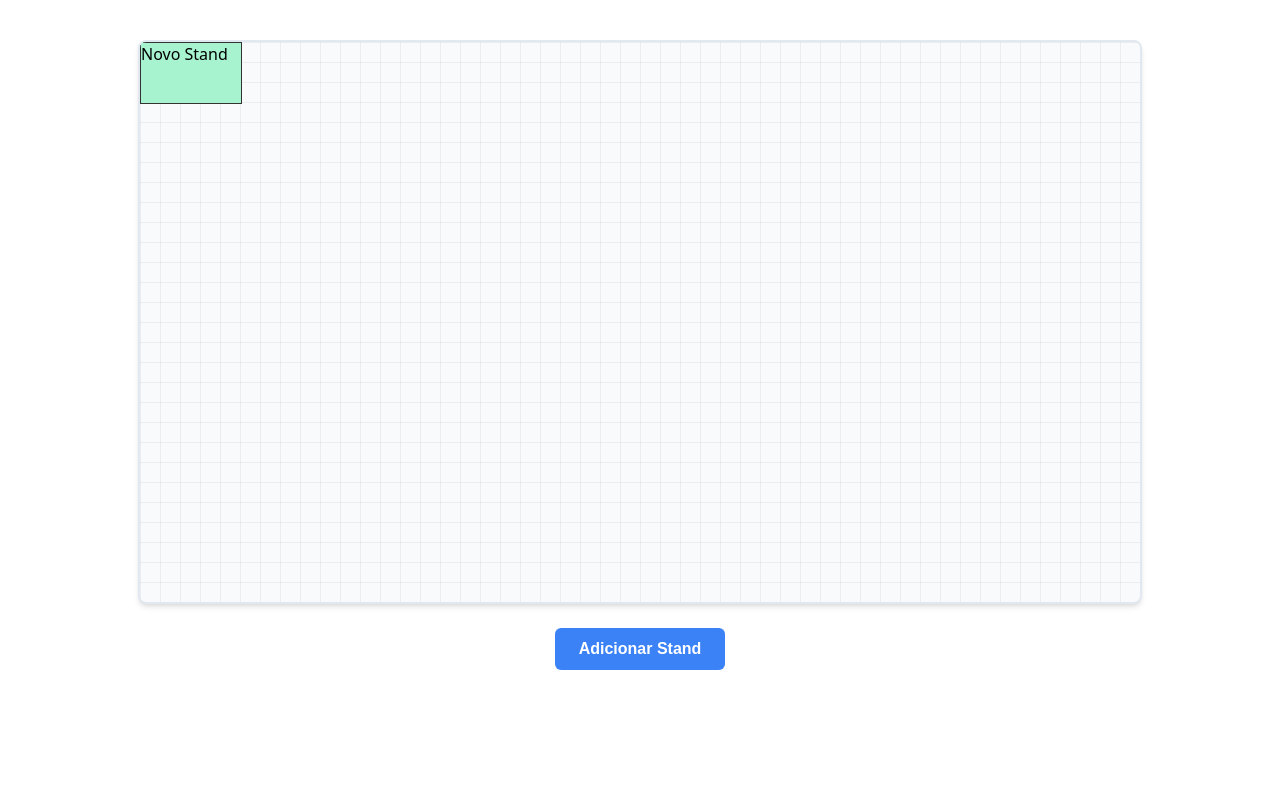
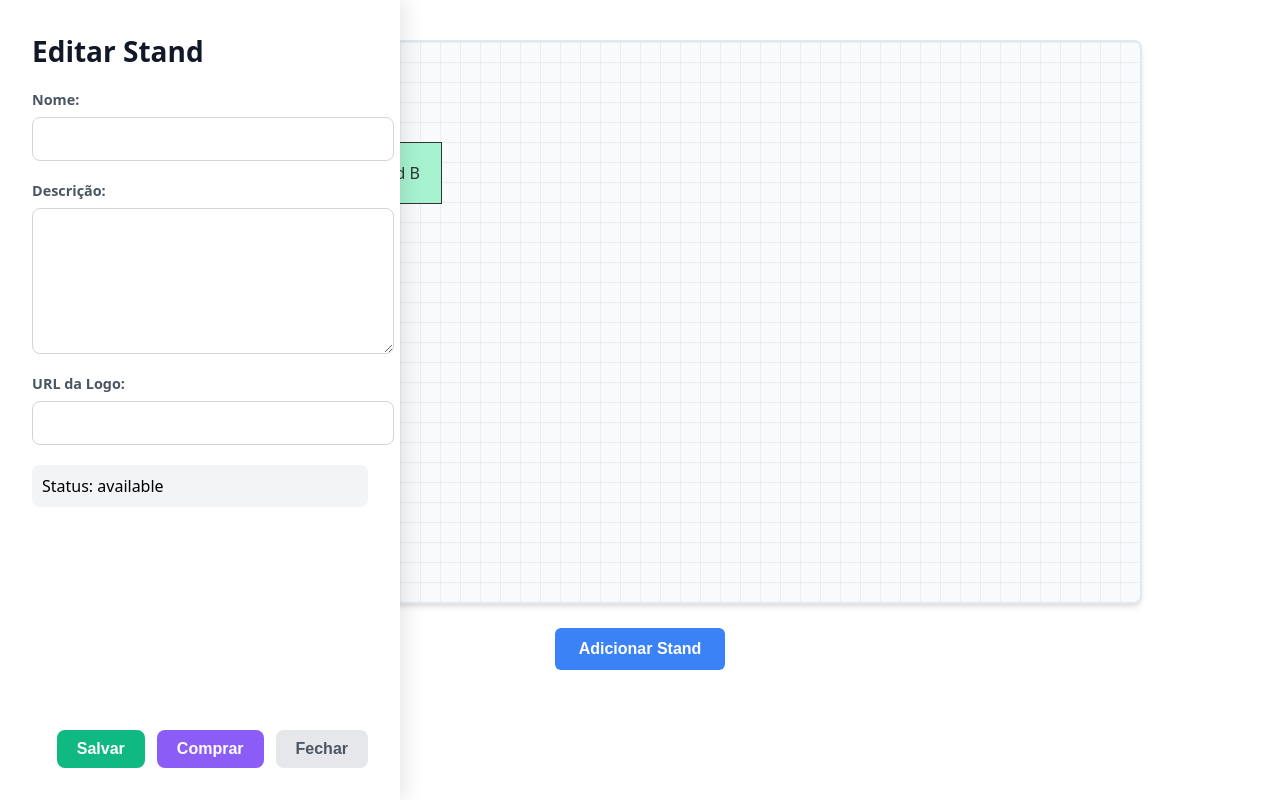
Before and after one commit to LansyLord/stands-map, an Angular app: page / in a window 1280 px wide. Both pictures are taken after a click on the button "Adicionar Stand". Built offline with nearby package versions, Linux system fonts and the light colour scheme.

Commit message:
Ajusta scss do stand para permitir Drag and drop + conserta formulário de edição de stand

```diff
--- a/src/app/components/map-container/map-container.component.html
+++ b/src/app/components/map-container/map-container.component.html
@@ -6,8 +6,12 @@
     cdkDrag [cdkDragFreeDragPosition]="stand.position" (cdkDragEnded)="onStandMoved($event, stand.id)" [ngClass]="stand.status">
   </app-stand>
 </div>
-<button (click)="addNewStand()">Adicionar Stand</button>
 
-<app-stand-editor *ngIf="selectedStand" [stand]="selectedStand" (onClose)="closeEditor()"
-    (onSave)="saveStandChanges($event)" (onBuy)="buyStand($event)">
+<button (click)="openNewStandEditor()">Adicionar Stand</button>
+
+<app-stand-editor *ngIf="selectedStand"
+    [stand]="selectedStand"
+    (onClose)="closeEditor()"
+    (onSave)="saveStandChanges($event)"
+    (onBuy)="buyStand($event)">
 </app-stand-editor>
--- a/src/app/components/map-container/map-container.component.ts
+++ b/src/app/components/map-container/map-container.component.ts
@@ -9,13 +9,20 @@ import { Stand } from 'src/app/models/stand.model';
   styleUrls: ['./map-container.component.scss']
 })
 export class MapContainerComponent {
-  stands$ = this.standService.stands$; // Async pipe vai lidar com a inscrição
+  stands$ = this.standService.stands$;
   selectedStand: Stand | null = null;
 
   constructor(private standService: StandService) { }
 
-  addNewStand(): void {
-    this.standService.addStand();
+  openNewStandEditor(): void {
+    this.selectedStand = {
+      id: '',
+      name: '',
+      description: '',
+      logoUrl: '',
+      status: 'available',
+      position: { x: 20, y: 20 }
+    };
   }
 
   onStandMoved(event: CdkDragEnd, standId: string): void {
@@ -24,7 +31,6 @@ export class MapContainerComponent {
   }
 
   selectStand(stand: Stand): void {
-    // Criamos uma cópia para evitar alteração direta no objeto original
     this.selectedStand = { ...stand };
   }
 
@@ -32,8 +38,12 @@ export class MapContainerComponent {
     this.selectedStand = null;
   }
 
-  saveStandChanges(updatedStand: Stand): void {
-    this.standService.updateStand(updatedStand);
+  saveStandChanges(standToSave: Stand): void {
+    if (standToSave.id) {
+      this.standService.updateStand(standToSave);
+    } else {
+      this.standService.addStand(standToSave);
+    }
     this.closeEditor();
   }
 
--- a/src/app/components/stand-editor/stand-editor.component.html
+++ b/src/app/components/stand-editor/stand-editor.component.html
@@ -13,10 +13,10 @@
     <p>Status: {{ stand.status }}</p>
 
     <div class="actions">
-        <button (click)="save()">Salvar</button>
-        <button *ngIf="stand.status === 'available'" (click)="buy()">
-            Comprar
-        </button>
-        <button (click)="onClose.emit()">Fechar</button>
-    </div>
+    <button class="save" (click)="save()">Salvar</button>
+    <button class="buy" *ngIf="stand.status === 'available'" (click)="buy()">
+        Comprar
+    </button>
+    <button class="close" (click)="onClose.emit()">Fechar</button>
 </div>
+</div>
--- a/src/app/components/stand-editor/stand-editor.component.scss
+++ b/src/app/components/stand-editor/stand-editor.component.scss
@@ -0,0 +1,119 @@
+// 1. Animação atualizada para deslizar da esquerda
+@keyframes slide-in-from-left {
+  from {
+    transform: translateX(-100%);
+  }
+  to {
+    transform: translateX(0);
+  }
+}
+
+.editor-panel {
+  // 2. Posição alterada para a esquerda
+  position: fixed;
+  top: 0;
+  left: 0; // Alterado de 'right' para 'left'
+  width: 100%;
+  max-width: 400px;
+  height: 100vh;
+
+  background-color: #ffffff;
+  // 3. Sombra invertida
+  box-shadow: 5px 0 20px rgba(0, 0, 0, 0.1); // Alterado de '-5px' para '5px'
+  padding: 2rem;
+  box-sizing: border-box;
+
+  display: flex;
+  flex-direction: column;
+  gap: 1.25rem;
+
+  // 4. Usando a nova animação
+  animation: slide-in-from-left 0.35s ease-out forwards;
+}
+
+h3 {
+  margin: 0;
+  font-size: 1.75rem;
+  color: #111827;
+}
+
+label {
+  font-weight: 600;
+  font-size: 0.9rem;
+  color: #4b5563;
+  margin-bottom: -0.75rem;
+}
+
+input,
+textarea {
+  width: 100%;
+  padding: 12px;
+  font-size: 1rem;
+  border: 1px solid #d1d5db;
+  border-radius: 8px;
+  transition: border-color 0.2s, box-shadow 0.2s;
+
+  &:focus {
+    outline: none;
+    border-color: #3b82f6;
+    box-shadow: 0 0 0 3px rgba(59, 130, 246, 0.25);
+  }
+}
+
+textarea {
+  min-height: 120px;
+  resize: vertical;
+}
+
+img {
+  max-width: 100%;
+  border-radius: 8px;
+  border: 1px solid #e5e7eb;
+}
+
+p {
+  margin: 0;
+  padding: 10px;
+  background-color: #f3f4f6;
+  border-radius: 8px;
+  font-weight: 500;
+}
+
+.actions {
+  margin-top: auto;
+  display: flex;
+  justify-content: flex-end;
+  gap: 0.75rem;
+
+  button {
+    padding: 10px 20px;
+    font-size: 1rem;
+    font-weight: 600;
+    border: none;
+    border-radius: 8px;
+    cursor: pointer;
+    transition: all 0.2s ease;
+
+    &:active {
+      transform: scale(0.97);
+    }
+  }
+
+  .save {
+    background-color: #10b981;
+    color: white;
+    &:hover { background-color: #059669; }
+  }
+
+  .buy {
+    background-color: #8b5cf6;
+    color: white;
+    &:hover { background-color: #7c3aed; }
+  }
+
+  .close {
+    background-color: #e5e7eb;
+    color: #4b5563;
+    &:hover { background-color: #d1d5db; }
+  }
+}
--- a/src/app/components/stand/stand.component.scss
+++ b/src/app/components/stand/stand.component.scss
@@ -1,11 +1,19 @@
-.stand-box {
+:host {
   position: absolute;
+  display: block;
+
   width: 100px;
   height: 60px;
   border: 1px solid #333;
   cursor: move;
   background-color: #a7f3d0;
 
+  display: flex;
+  justify-content: center;
+  align-items: center;
+  font-weight: 500;
+  color: #333;
+
   &.occupied {
     background-color: #fca5a5;
     cursor: not-allowed;
--- a/src/app/services/stand.service.ts
+++ b/src/app/services/stand.service.ts
@@ -26,16 +26,15 @@ export class StandService {
   }
 
   // Método para adicionar um novo stand
-  addStand(): void {
+  addStand(standData: Omit<Stand, 'id'>): void {
     const currentStands = this._stands$.getValue();
-    const newStand: Stand = {
-      id: new Date().getTime().toString(), // ID simples baseado no tempo
-      name: 'Novo Stand',
-      description: '',
-      status: 'available',
-      position: { x: 10, y: 10 }
+
+    const standToAdd: Stand = {
+      ...standData,
+      id: new Date().getTime().toString()
     };
-    this._stands$.next([...currentStands, newStand]);
+
+    this._stands$.next([...currentStands, standToAdd]);
   }
 
   updateStandPosition(id: string, newPosition: { x: number; y: number }): void {
```
